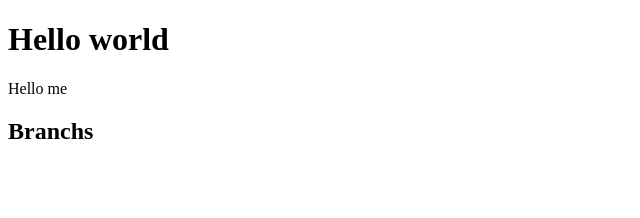
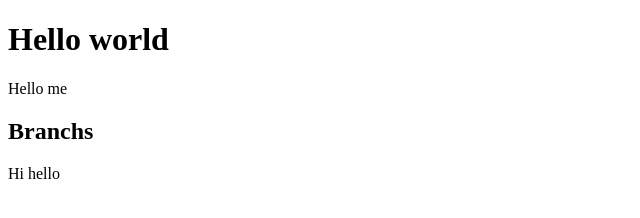
Before and after one commit to Nurbek-Abdulhamidov/BranchTest, a plain HTML site: page index.html in a window 1280 px wide. Shown: the full height of the page, 0-640 px from the left. Drawn offline with Linux system fonts and the light colour scheme.

Commit message:
span added

```diff
--- a/index.html
+++ b/index.html
@@ -10,5 +10,6 @@
   <h1>Hello world</h1>
   <p>Hello me</p>
   <h2>Branchs</h2>
+  <span>Hi hello</span>
 </body>
 </html>
```
